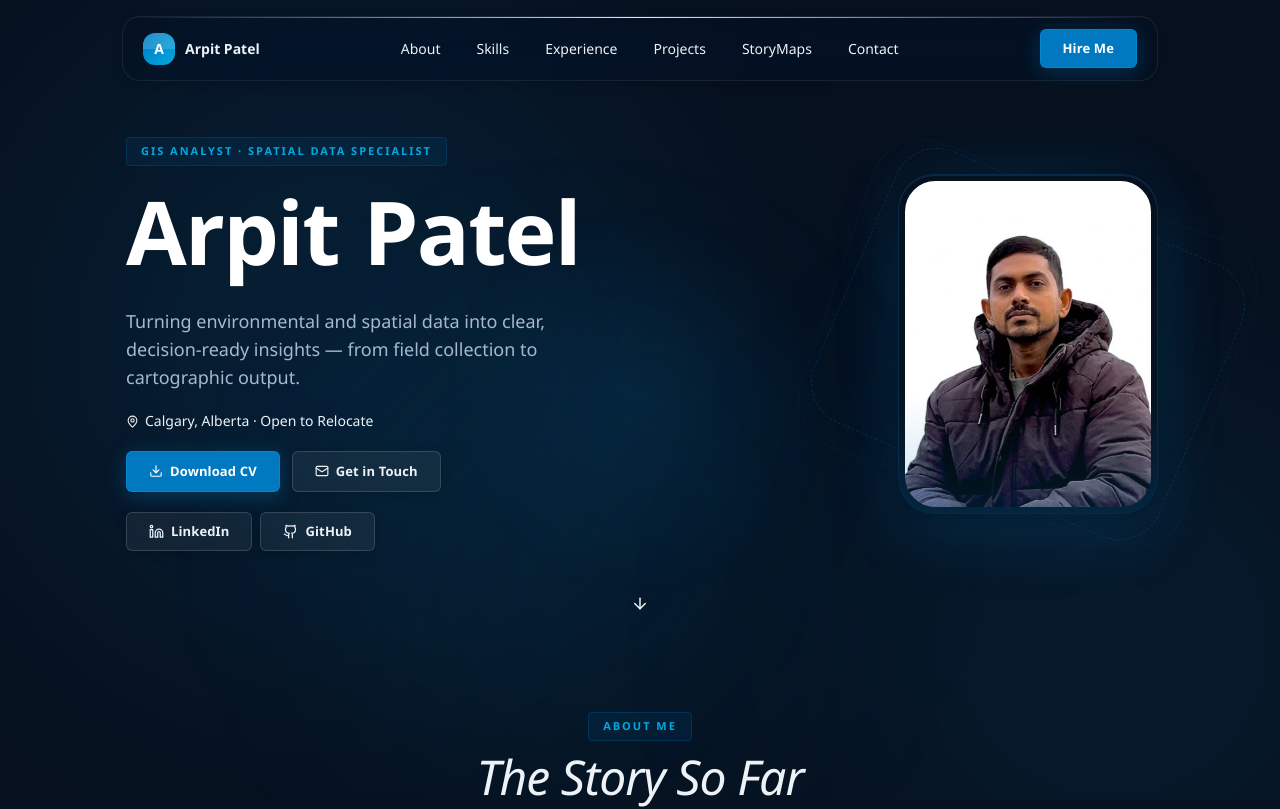
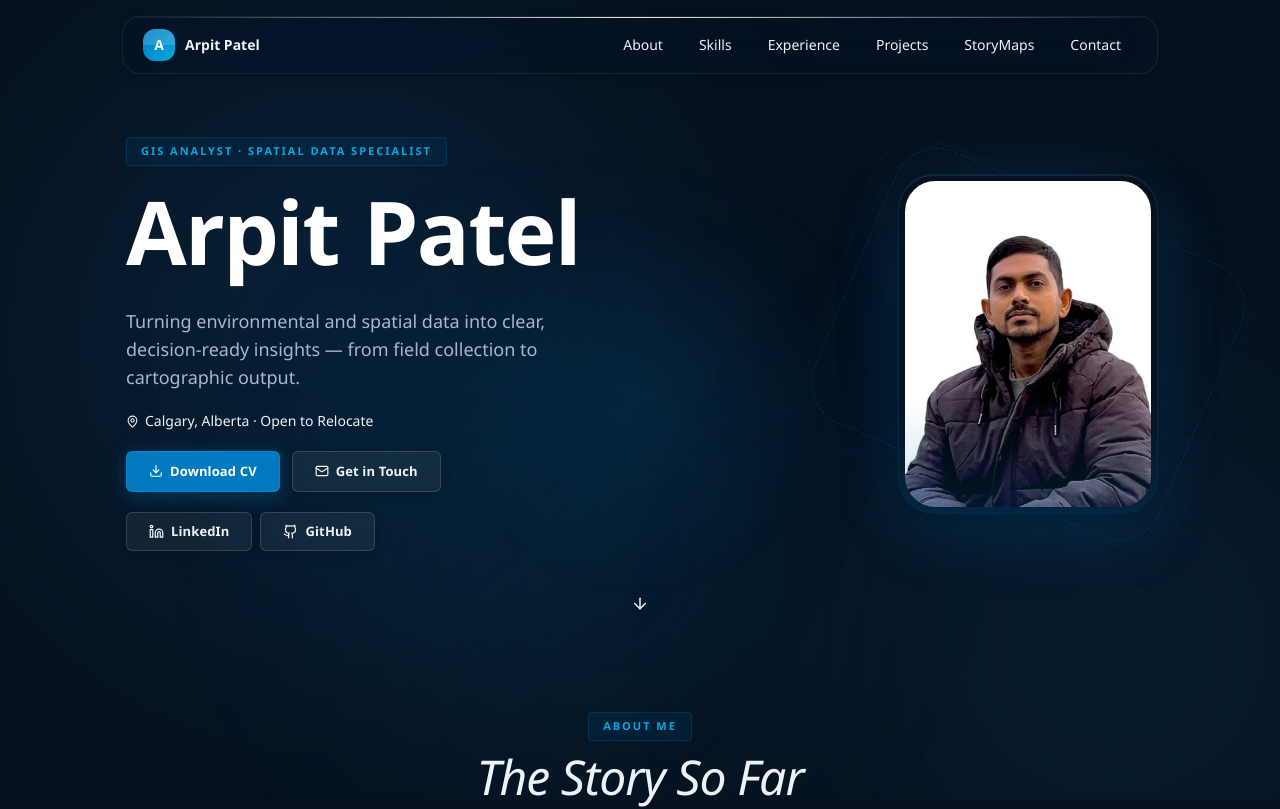
Before and after one commit to Arpit-Patel20/my_portfolio, a React (Vite) app: page / in a window 1280 px wide. Shown: the top 809 px of the page. Built offline with nearby package versions, Linux system fonts and the light colour scheme.

Commit message:
Remove Hire Me button from navbar

```diff
--- a/src/components/Navbar.jsx
+++ b/src/components/Navbar.jsx
@@ -99,10 +99,7 @@ export default function Navbar({ onNavigate }) {
             ))}
           </nav>
 
-          {/* CTA */}
-          <a href="#contact" className="hidden md:flex btn-primary text-xs px-5 py-2.5">
-            Hire Me
-          </a>
+
 
           {/* Mobile menu btn */}
           <motion.button
@@ -146,9 +143,7 @@ export default function Navbar({ onNavigate }) {
                 <span style={{ color: 'var(--text-4)' }}>→</span>
               </motion.a>
             ))}
-            <div className="mt-3 pt-3" style={{ borderTop: '1px solid rgba(0,0,0,0.08)' }}>
-              <a href="#contact" className="btn-primary w-full justify-center text-sm">Hire Me</a>
-            </div>
+
           </motion.div>
         )}
       </AnimatePresence>
```
